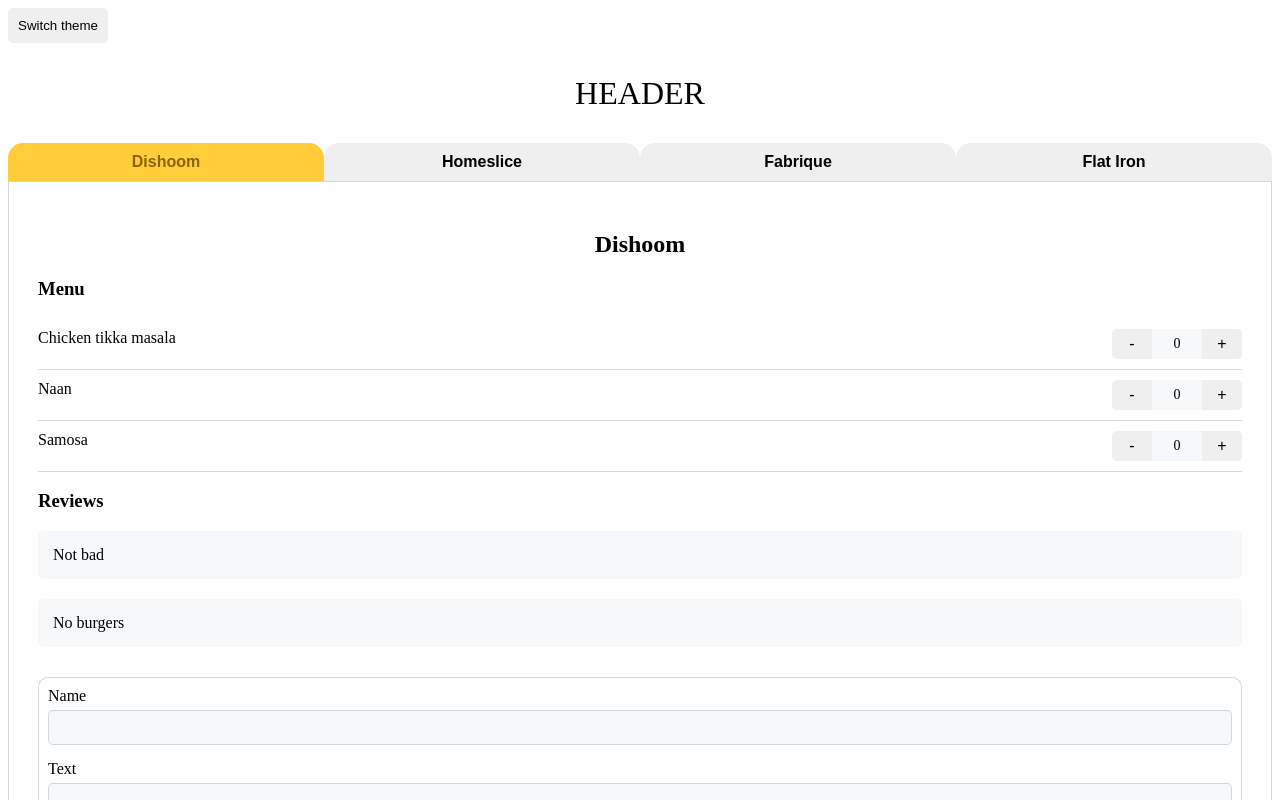
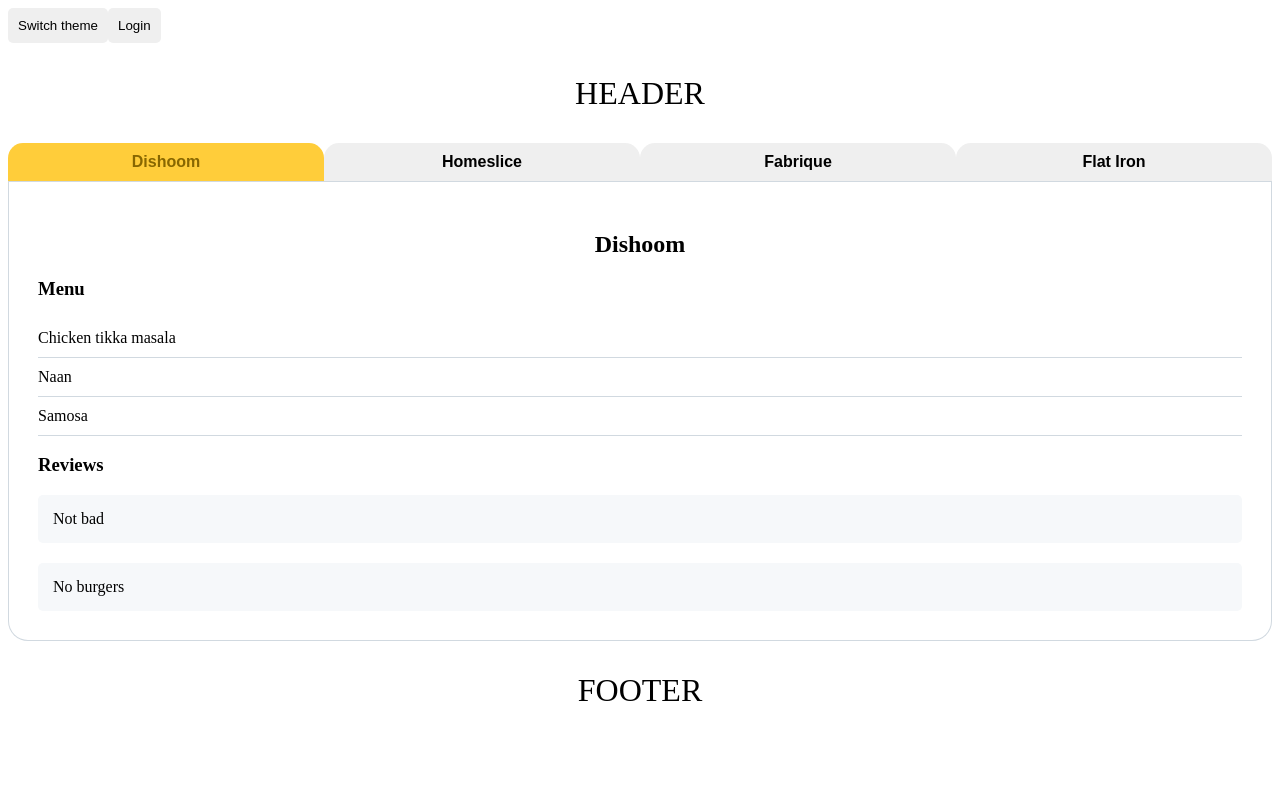
Before and after one commit to Sinonaz/learn.javascript.react, a React (Vite) app: page / in a window 1280 px wide. Shown: the top 800 px of the page. Built offline with nearby package versions, Linux system fonts and the light colour scheme.

Commit message:
creating userContext

```diff
--- a/src/components/App/App.jsx
+++ b/src/components/App/App.jsx
@@ -4,6 +4,7 @@
 import { Tabs } from "../Tabs/Tabs"
 import { restaurants } from "../../mock"
 import { ThemeContextProvider } from "../ThemeContext/ThemeContext"
+import { UserContextProvider } from "../UserContext/UserContext"
 
 export const App = () => {
 	const [restaurant, setRestaurant] = useState(restaurants[0])
@@ -14,6 +15,7 @@
 
 	return (
 		<ThemeContextProvider>
+			<UserContextProvider>
 				<Layout>
 					<Tabs
 						items={restaurants}
@@ -28,6 +30,7 @@
 						reviews={restaurant.reviews}
 					/>
 				</Layout>
+			</UserContextProvider>
 		</ThemeContextProvider>
 	)
 }
--- /dev/null
+++ b/src/components/AuthButton/AuthButton.jsx
@@ -0,0 +1,13 @@
+import { Button } from "../button/button"
+import { useAuth } from "../UserContext/use-auth"
+
+export const AuthButton = () => {
+	const { user, toggleAuth } = useAuth()
+
+	return (
+		<>
+			<Button onClick={toggleAuth} text={user.isAuth ? "Logout" : "Login"} />
+			{user.isAuth && <p>{user.name}</p>}
+		</>
+	)
+}
--- a/src/components/Layout/Layout.jsx
+++ b/src/components/Layout/Layout.jsx
@@ -2,19 +2,22 @@
 import { Footer } from "../Footer/Footer"
 import { ProgressBar } from "../ProgressBar/ProgressBar"
 import { ThemeButton } from "../ThemeButton/ThemeButton"
+import { AuthButton } from "../AuthButton/AuthButton"
 
 export const Layout = ({ children }) => {
 	return (
-		<>
+		<div>
 			<ProgressBar />
 
 			<ThemeButton />
+
+			<AuthButton />
 
 			<Header />
 
 			{children}
 
 			<Footer />
-		</>
+		</div>
 	)
 }
--- a/src/components/MenuItem/MenuItem.jsx
+++ b/src/components/MenuItem/MenuItem.jsx
@@ -1,9 +1,14 @@
 import { DishCounter } from "../DishCounter/DishCounter"
+import { useAuth } from "../UserContext/use-auth"
 import styles from "./menuItem.module.css"
 
-export const MenuItem = ({ id, name }) => (
-	<li className={styles.menuItem} key={id}>
-		{name}
-		<DishCounter />
-	</li>
-)
+export const MenuItem = ({ id, name }) => {
+	const { user } = useAuth()
+
+	return (
+		<li className={styles.menuItem} key={id}>
+			{name}
+			{user.isAuth && <DishCounter />}
+		</li>
+	)
+}
--- a/src/components/Restaurant/Restaurant.jsx
+++ b/src/components/Restaurant/Restaurant.jsx
@@ -1,9 +1,12 @@
 import { Menu } from "../Menu/Menu"
 import { ReviewForm } from "../ReviewForm/ReviewForm"
 import { Reviews } from "../Reviews/Reviews"
+import { useAuth } from "../UserContext/use-auth"
 import styles from "./restaurant.module.css"
 
 export const Restaurant = ({ id, name, menu, reviews }) => {
+	const { user } = useAuth()
+
 	if (!name) return null
 
 	return (
@@ -14,7 +17,7 @@
 
 			<Reviews reviews={reviews} />
 
-			<ReviewForm />
+			{user.isAuth && <ReviewForm />}
 		</div>
 	)
 }
--- /dev/null
+++ b/src/components/UserContext/UserContext.jsx
@@ -0,0 +1,19 @@
+import { useState } from "react"
+import { UserContext } from "."
+
+export const UserContextProvider = ({ children }) => {
+	const [user, setAuth] = useState({ isAuth: false })
+
+	const toggleAuth = () =>
+		setAuth(user => {
+			return user.isAuth
+				? { isAuth: false }
+				: { isAuth: true, name: "ChicChiric" }
+		})
+
+	return (
+		<UserContext.Provider value={{ user, toggleAuth }}>
+			{children}
+		</UserContext.Provider>
+	)
+}
--- /dev/null
+++ b/src/components/UserContext/index.js
@@ -0,0 +1,3 @@
+import { createContext } from "react"
+
+export const UserContext = createContext()
--- /dev/null
+++ b/src/components/UserContext/use-auth.js
@@ -0,0 +1,6 @@
+import { useContext } from "react"
+import { UserContext } from "."
+
+export const useAuth = () => {
+	return useContext(UserContext)
+}
```
Lines whose indentation alone changed are shown as unchanged.
